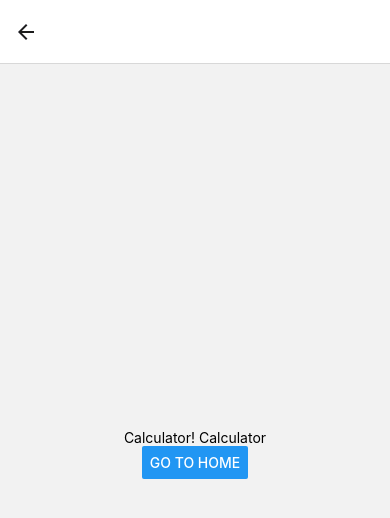
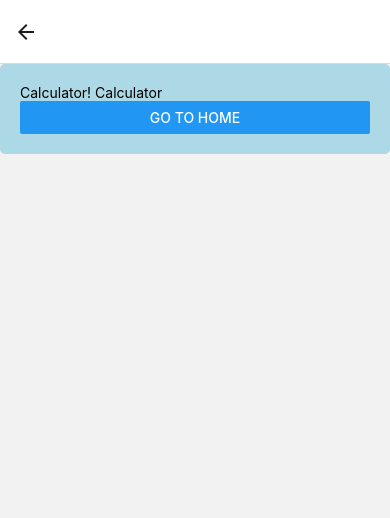
Before and after one commit to JordiIctech/Task-Manager, a React Native app: screen / in a window 390 px wide. Both pictures are taken after a click on the button "GO TO CALCULATOR". Shown: the top 518 px of the page. Built offline with nearby package versions, Linux system fonts and the light colour scheme.

Commit message:
Added CSS styles

```diff
--- a/Calculator.js
+++ b/Calculator.js
@@ -1,13 +1,15 @@
 import * as React from 'react';
-import { View, Text, Button } from 'react-native';
+import { View, Text, Button, StyleSheet} from 'react-native';
+import {styles} from "./Stylesdef.js" /*This variable {styles} is then used in the view to define the function
+                                      that controls its template.*/
 
 export function CalculatorScreen({ navigation }) { //Screen 2
     return (
-      <View style={{ flex: 1, alignItems: 'center', justifyContent: 'center' }}>
+        //The format for styles is "style = stylesfile.styleytype"
+      <View style={styles.button1}>
         <Text>Calculator!
           Calculator
         </Text>
-
         <Button
           title="Go to Home"
           onPress={() => navigation.navigate('Home')}
--- /dev/null
+++ b/Stylesdef.js
@@ -0,0 +1,35 @@
+import {StyleSheet} from 'react-native';
+
+export const styles = StyleSheet.create({
+    container: {
+      flex: 1,
+      backgroundColor: '#fff',
+      alignItems: 'center',
+      justifyContent: 'center',
+    },
+    logo: {
+      width: 305,
+      height: 159,
+      marginBottom: 10,
+      marginTop: 10,
+    },
+    instructions: {
+      color: '#888',
+      fontSize: 18,
+      marginHorizontal: 15,
+    },
+    button1: {
+      backgroundColor: "lightblue",
+      padding: 20,
+      borderRadius: 5,
+    },
+    buttontext1: {
+      fontSize: 20,
+      color: '#fff',
+    },
+    importedI: {
+      width: 30,
+      height: 30,
+      resizeMode: "contain"
+    },
+  })
```
Also changed, not shown: App.js (+21 -1 lines), assets/icon.png.
